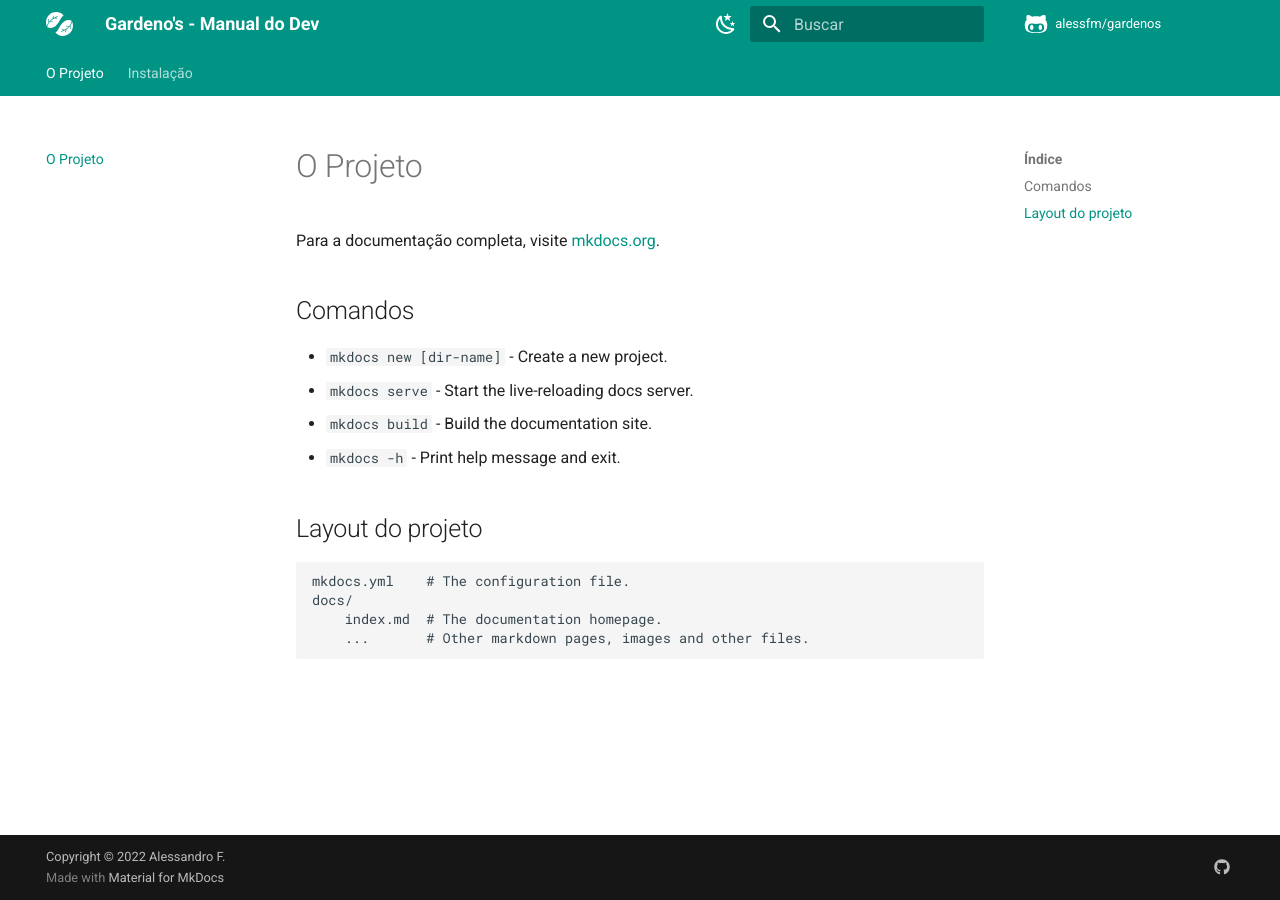
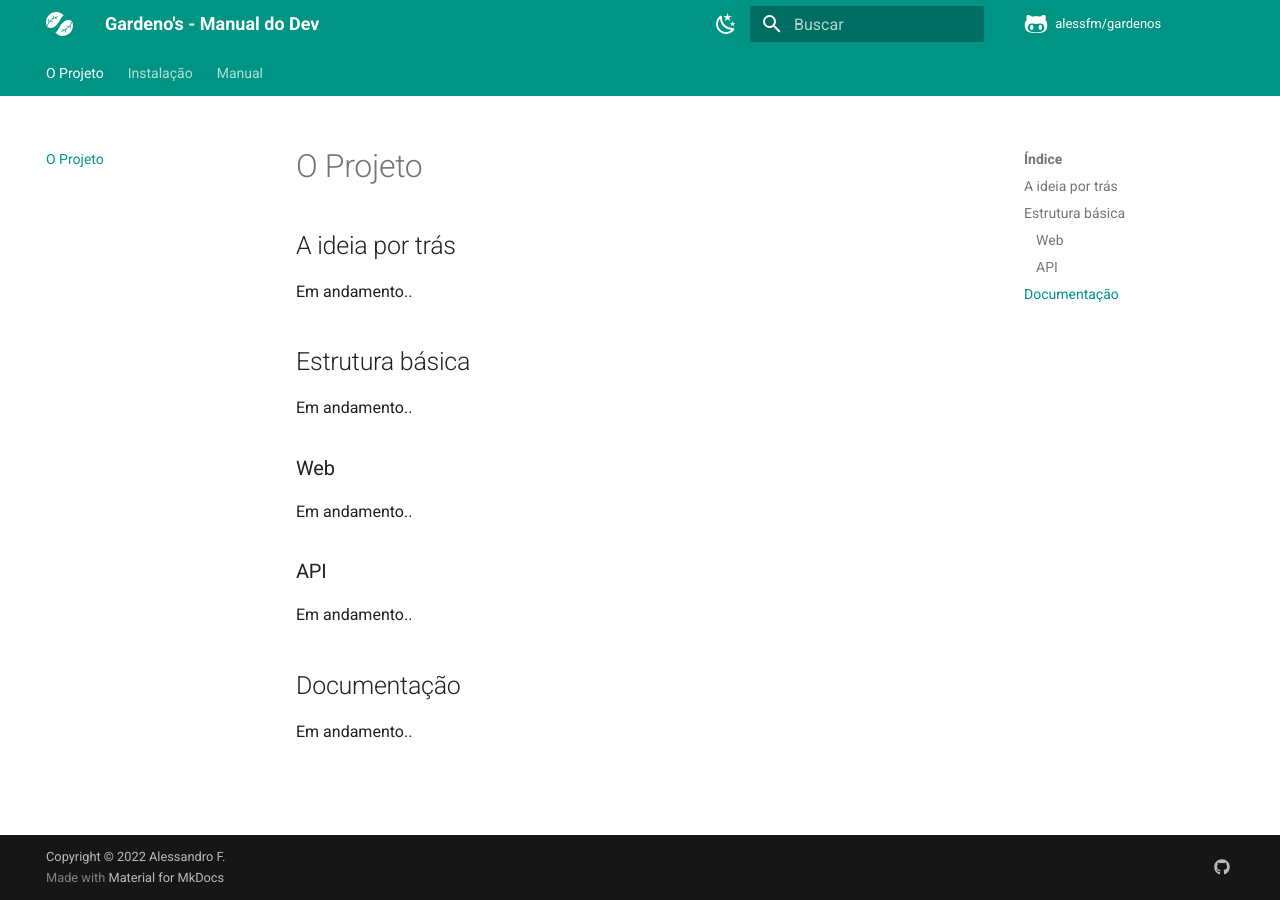
Before and after one commit to alessfm/gardenos, an MkDocs documentation site: the page built from docs/index.md, in a window 1280 px wide. Built offline with MkDocs 1.6.1 and Material for MkDocs 9.7.7, drawn with Linux system fonts in a browser that asks for light colours; comment, search, counter and statistics services are not loaded.

Commit message:
add basic files
without text

```diff
--- a/docs/index.md
+++ b/docs/index.md
@@ -1,17 +1,16 @@
 # O Projeto
 
-Para a documentação completa, visite [mkdocs.org](https://www.mkdocs.org).
+## A ideia por trás
+Em andamento..
 
-## Comandos
+## Estrutura básica
+Em andamento..
 
-* `mkdocs new [dir-name]` - Create a new project.
-* `mkdocs serve` - Start the live-reloading docs server.
-* `mkdocs build` - Build the documentation site.
-* `mkdocs -h` - Print help message and exit.
+### Web
+Em andamento..
 
-## Layout do projeto
+### API
+Em andamento..
 
-    mkdocs.yml    # The configuration file.
-    docs/
-        index.md  # The documentation homepage.
-        ...       # Other markdown pages, images and other files.
+## Documentação
+Em andamento..
--- a/mkdocs.yml
+++ b/mkdocs.yml
@@ -26,6 +26,7 @@ theme:
     - navigation.instant
     - navigation.tracking
     - navigation.tabs
+    - navigation.sections
     - navigation.top
     - search.suggest
     - search.highlight
```
Also changed, not shown: docs/instalação/API/index.md (added, +6 -0 lines), docs/instalação/index.md (+5 -15 lines), docs/instalação/web/index.md (added, +6 -0 lines), docs/manual/funções/index.md (added, +4 -0 lines), docs/manual/index.md (added, +4 -0 lines).
